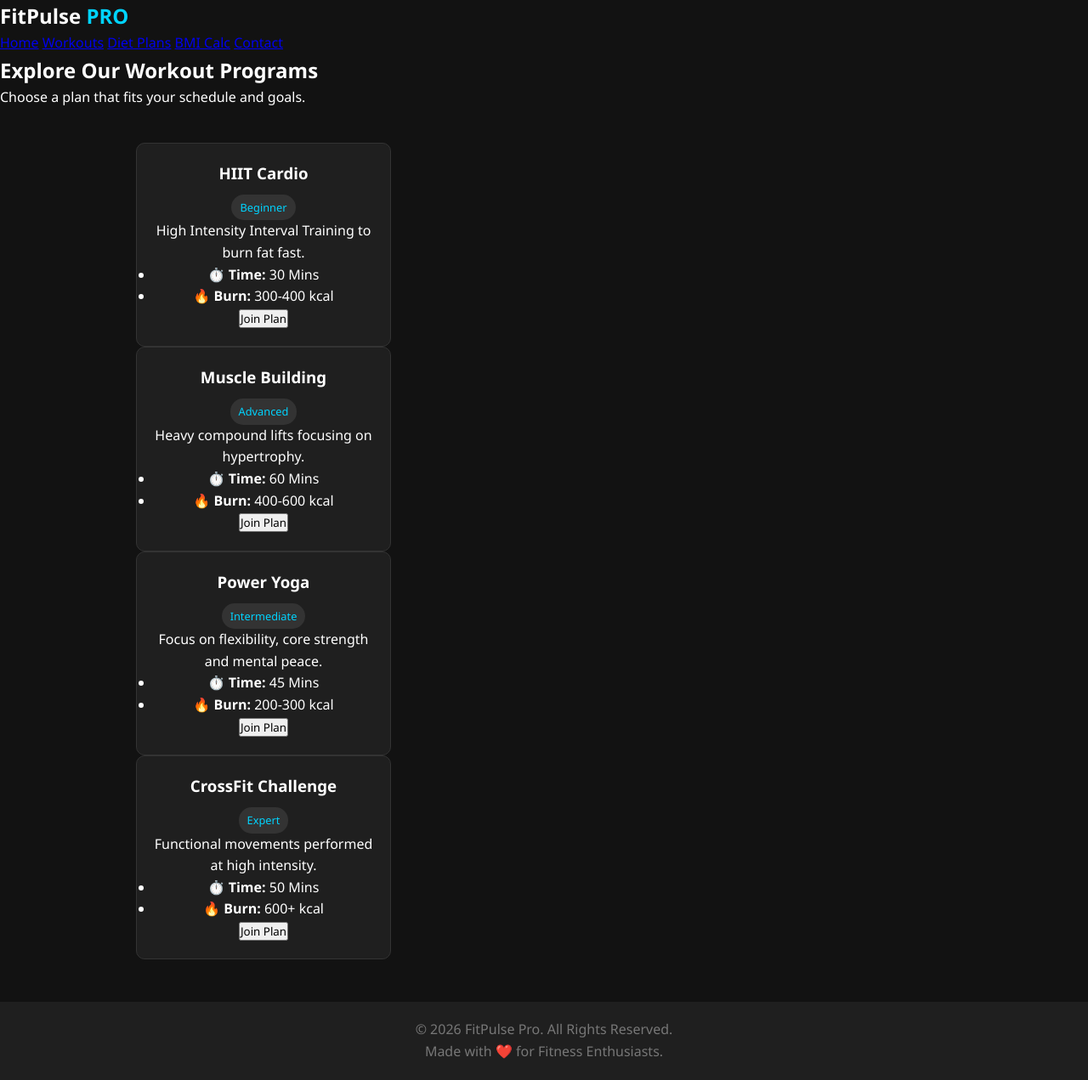
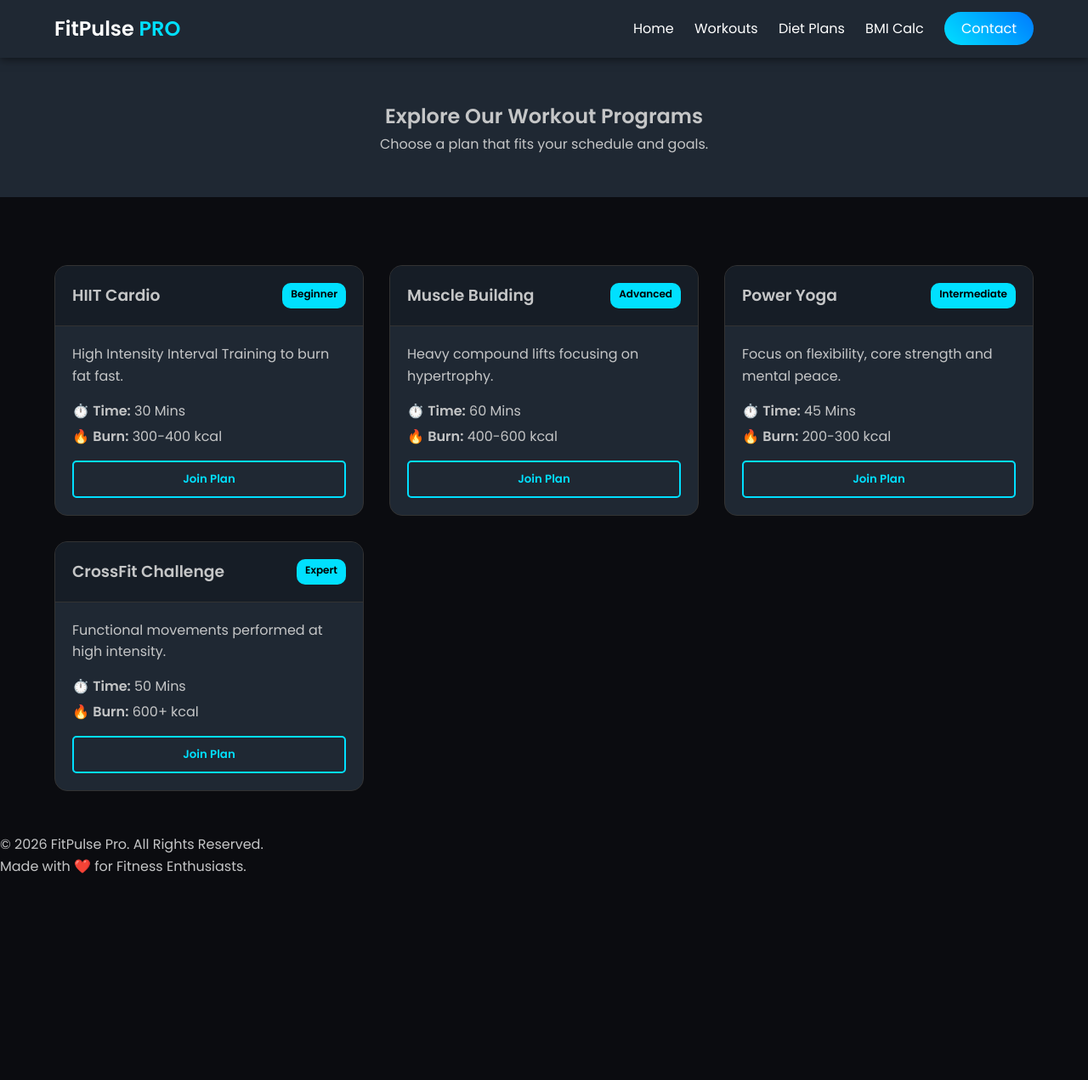
Before and after one commit to agrawalrohit1937-sketch/FitnessWebApp, a Flask app: page /workouts in a window 1280 px wide. Shown: the whole page at 85% size. After the commit the page ends 1028 px from the top, so only its background shows below. Run offline with Flask 3, Linux system fonts and the light colour scheme.

Commit message:
Update style.css

```diff
--- a/static/css/style.css
+++ b/static/css/style.css
@@ -1,78 +1,123 @@
-/* General Reset */
-* { margin: 0; padding: 0; box-sizing: border-box; font-family: 'Segoe UI', sans-serif; }
+/* --- Global Variables --- */
+:root {
+    --primary: #00e0ff;
+    --dark: #0b0c10;
+    --grey: #1f2833;
+    --light: #c5c6c7;
+    --white: #ffffff;
+    --gradient: linear-gradient(45deg, #00e0ff, #007bff);
+}
 
-body { background-color: #121212; color: #fff; line-height: 1.6; }
+* { margin: 0; padding: 0; box-sizing: border-box; font-family: 'Poppins', sans-serif; }
 
-/* Navbar */
-.navbar {
-    background-color: #1f1f1f;
-    padding: 1rem 2rem;
+body { background-color: var(--dark); color: var(--light); line-height: 1.6; }
+
+/* --- Navbar --- */
+header {
+    background: var(--grey);
+    padding: 15px 5%;
     display: flex;
     justify-content: space-between;
     align-items: center;
-    border-bottom: 2px solid #00d4ff;
+    position: sticky;
+    top: 0;
+    z-index: 1000;
+    box-shadow: 0 2px 10px rgba(0,0,0,0.5);
 }
 
-.logo { font-size: 1.5rem; font-weight: bold; }
-.logo span { color: #00d4ff; }
+.logo { font-size: 24px; font-weight: bold; color: var(--white); }
+.logo span { color: var(--primary); }
 
-.nav-links { list-style: none; display: flex; gap: 20px; }
-.nav-links a { text-decoration: none; color: #fff; font-weight: 500; transition: 0.3s; }
-.nav-links a:hover { color: #00d4ff; }
+.nav-menu a {
+    color: var(--white);
+    text-decoration: none;
+    margin-left: 20px;
+    font-weight: 500;
+    transition: 0.3s;
+}
+.nav-menu a:hover { color: var(--primary); }
+.btn-contact { background: var(--gradient); padding: 8px 20px; border-radius: 20px; color: #fff !important; }
 
-/* Container */
-.container { max-width: 1000px; margin: 40px auto; padding: 0 20px; text-align: center; min-height: 60vh; }
-
-/* Buttons */
-.btn {
+/* --- Hero Section --- */
+.hero-section {
+    height: 80vh;
+    background: linear-gradient(rgba(0,0,0,0.7), rgba(0,0,0,0.7)), url('https://source.unsplash.com/1600x900/?fitness,gym');
+    background-size: cover;
+    background-position: center;
+    display: flex;
+    align-items: center;
+    justify-content: center;
+    text-align: center;
+}
+.hero-text h1 { font-size: 3.5rem; color: var(--white); margin-bottom: 20px; }
+.cta-button {
     display: inline-block;
-    background-color: #00d4ff;
-    color: #121212;
-    padding: 10px 20px;
+    padding: 12px 30px;
+    background: var(--gradient);
+    color: white;
     text-decoration: none;
-    border-radius: 5px;
     font-weight: bold;
+    border-radius: 30px;
     border: none;
     cursor: pointer;
-    margin-top: 10px;
+    transition: transform 0.3s ease;
 }
-.btn:hover { background-color: #00b3d6; }
+.cta-button:hover { transform: scale(1.05); }
 
-/* Grid for Workouts & Diet */
-.grid-container, .diet-section {
-    display: flex;
-    justify-content: center;
-    gap: 20px;
-    flex-wrap: wrap;
-    margin-top: 20px;
+/* --- Cards (Workouts) --- */
+.container { padding: 50px 5%; }
+.page-header { text-align: center; padding: 50px 20px; background: var(--grey); }
+.card-grid { display: grid; grid-template-columns: repeat(auto-fit, minmax(280px, 1fr)); gap: 30px; margin-top: 30px; }
+
+.card {
+    background: var(--grey);
+    border-radius: 15px;
+    overflow: hidden;
+    transition: 0.3s;
+    border: 1px solid #333;
+}
+.card:hover { transform: translateY(-10px); border-color: var(--primary); }
+.card-header { padding: 20px; background: #161d26; border-bottom: 1px solid #333; display: flex; justify-content: space-between; }
+.card-body { padding: 20px; }
+.badge { background: var(--primary); color: #000; padding: 3px 10px; border-radius: 10px; font-size: 12px; font-weight: bold; }
+.stats { list-style: none; margin: 15px 0; }
+.stats li { margin-bottom: 5px; }
+.card-btn { width: 100%; padding: 10px; background: transparent; border: 2px solid var(--primary); color: var(--primary); border-radius: 5px; cursor: pointer; font-weight: bold; transition: 0.3s; }
+.card-btn:hover { background: var(--primary); color: #000; }
+
+/* --- Diet Page --- */
+.diet-container { display: flex; flex-wrap: wrap; gap: 30px; justify-content: center; }
+.diet-card { flex: 1; min-width: 300px; background: var(--grey); padding: 30px; border-radius: 15px; }
+.diet-card h3 { border-bottom: 2px solid var(--primary); padding-bottom: 10px; margin-bottom: 20px; }
+.diet-list li { margin: 10px 0; list-style: none; border-bottom: 1px solid #333; padding-bottom: 5px; }
+
+/* --- BMI & Contact --- */
+.bmi-wrapper, .contact-wrapper { display: flex; justify-content: center; padding: 40px; }
+.bmi-box, .contact-form { background: var(--grey); padding: 40px; border-radius: 15px; width: 100%; max-width: 500px; }
+input, textarea { width: 100%; padding: 12px; margin: 10px 0 20px; background: #0b0c10; border: 1px solid #333; color: white; border-radius: 5px; }
+.full-width { width: 100%; margin-top: 10px; }
+#result { text-align: center; margin-top: 20px; padding: 20px; background: #161d26; border-radius: 10px; display: none; }
+#result.show { display: block; animation: fadeIn 0.5s; }
+
+/* --- Mobile Toggle --- */
+.menu-toggle { display: none; cursor: pointer; }
+.bar { display: block; width: 25px; height: 3px; margin: 5px auto; background-color: var(--white); }
+
+@media (max-width: 768px) {
+    .menu-toggle { display: block; }
+    .nav-menu {
+        display: none;
+        position: absolute;
+        top: 70px;
+        left: 0;
+        background: var(--grey);
+        width: 100%;
+        text-align: center;
+        padding: 20px 0;
+    }
+    .nav-menu.active { display: flex; flex-direction: column; }
+    .nav-menu a { margin: 15px 0; }
+    .hero-text h1 { font-size: 2.5rem; }
 }
 
-.card, .diet-box {
-    background: #1f1f1f;
-    padding: 20px;
-    border-radius: 10px;
-    width: 300px;
-    border: 1px solid #333;
-}
-
-.badge {
-    background: #333;
-    padding: 5px 10px;
-    font-size: 0.8rem;
-    border-radius: 15px;
-    margin-top: 10px;
-    display: inline-block;
-    color: #00d4ff;
-}
-
-/* BMI Calculator */
-.bmi-container { max-width: 400px; margin: auto; background: #1f1f1f; padding: 20px; border-radius: 10px; }
-input { width: 100%; padding: 10px; margin: 10px 0; border-radius: 5px; border: none; }
-.result-box { margin-top: 15px; font-weight: bold; font-size: 1.2rem; }
-
-/* Form */
-.contact-form { max-width: 500px; margin: auto; display: flex; flex-direction: column; gap: 10px; }
-textarea { width: 100%; padding: 10px; border-radius: 5px; }
-
-/* Footer */
-footer { text-align: center; padding: 20px; margin-top: 50px; background: #1f1f1f; color: #777; }
+@keyframes fadeIn { from { opacity: 0; } to { opacity: 1; } }
```
